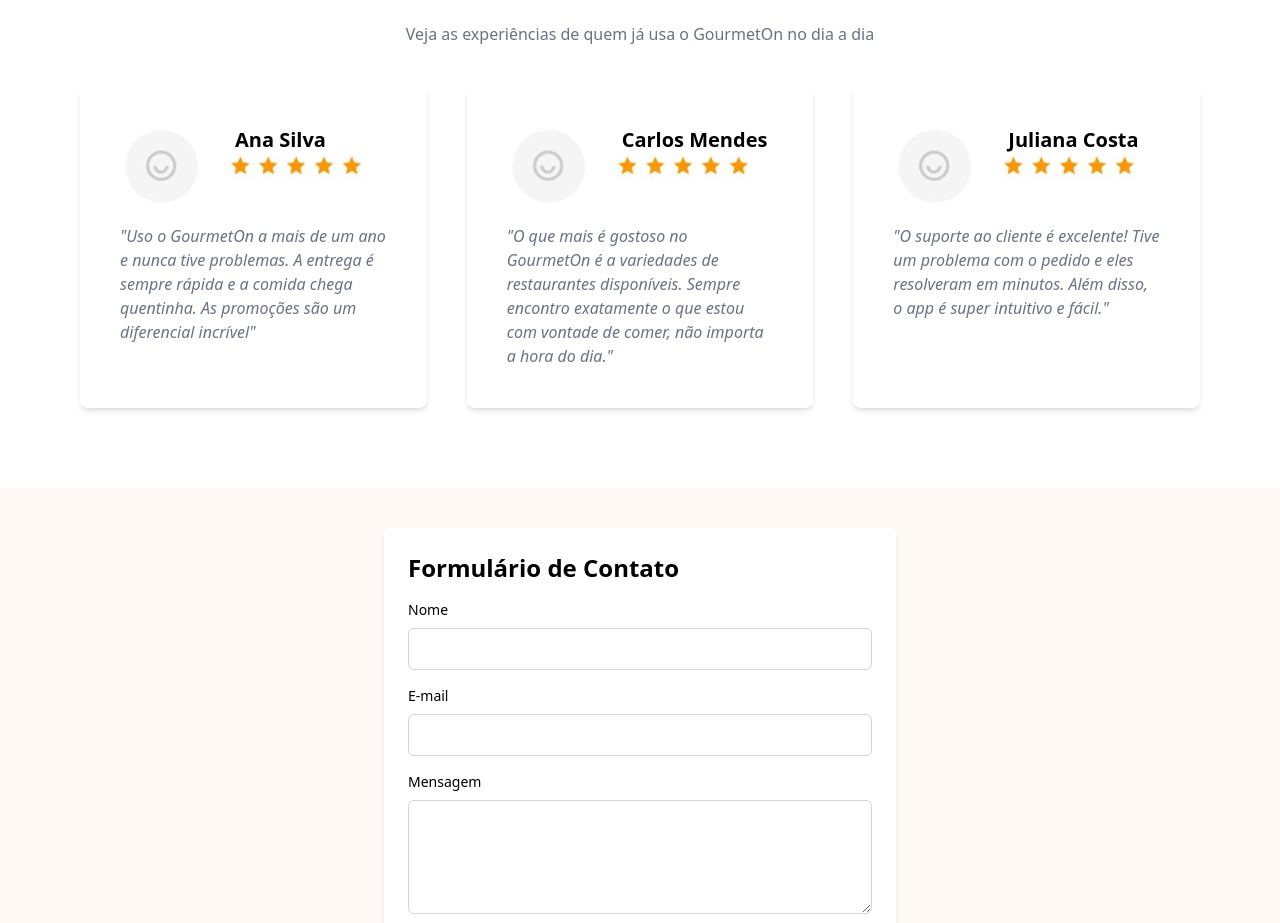
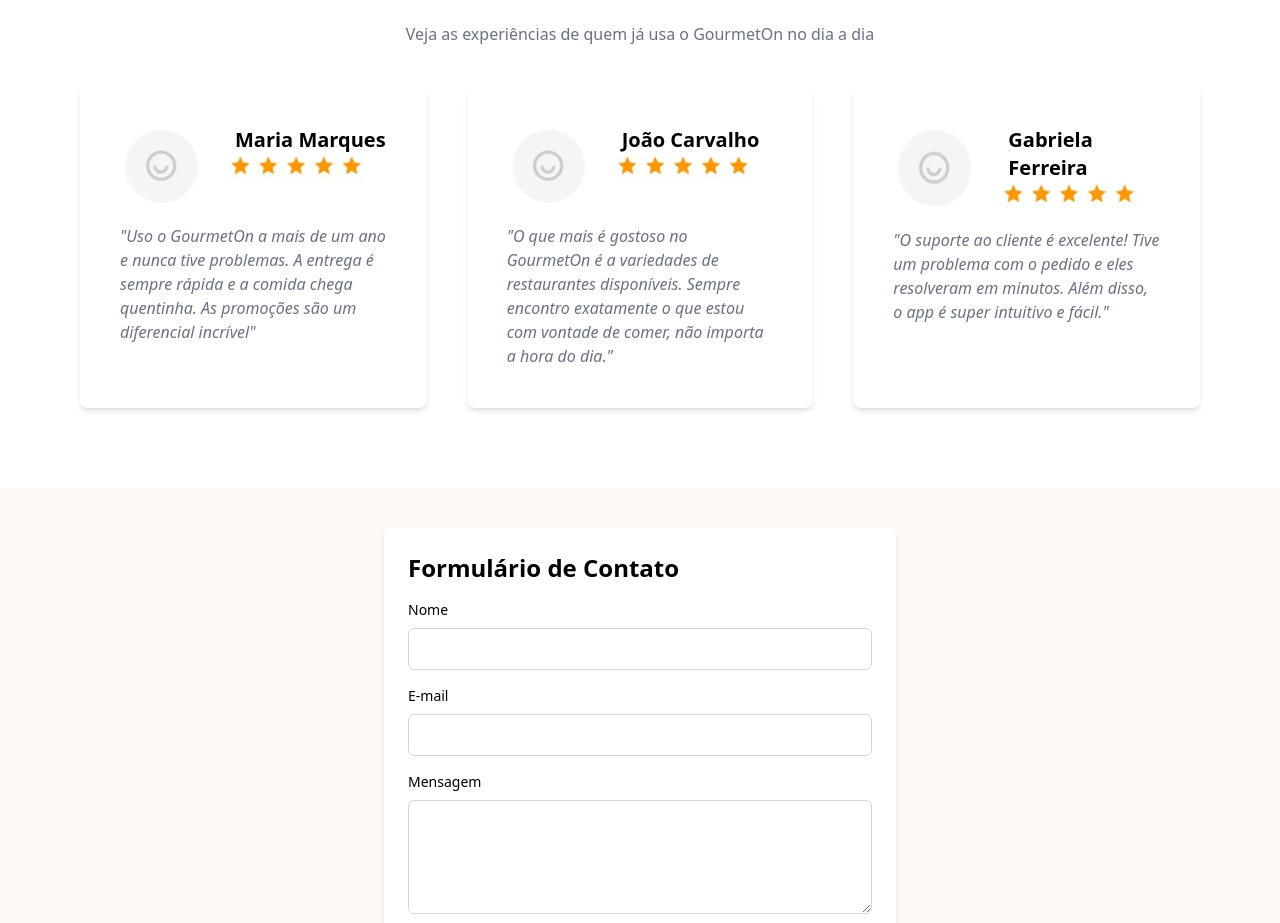
Before and after one commit to Gsn00/cp05-webdev, a React (Vite) app: page / in a window 1280 px wide. Shown: the part 2100-3023 px from the top of the page. Built offline with nearby package versions, Linux system fonts and the light colour scheme; no server answers.

Commit message:
Mudança de nomes na seção depoimentos

```diff
--- a/src/componentes/Depoimentos.jsx
+++ b/src/componentes/Depoimentos.jsx
@@ -16,7 +16,7 @@
           <div className="flex gap-5 flex-col md:flex-row">
             <img src="/imgs/imagem.png" alt="" />
             <div className="text-left">
-              <h2 className="font-bold text-xl ml-3">Ana Silva</h2>
+              <h2 className="font-bold text-xl ml-3">Maria Marques</h2>
               <img src="/imgs/imagem2.png" alt="" />
             </div>
           </div>
@@ -30,7 +30,7 @@
           <div className="flex gap-5 flex-col md:flex-row">
             <img src="/imgs/imagem.png" alt="" />
             <div className="text-left">
-              <h2 className="font-bold text-xl ml-3">Carlos Mendes</h2>
+              <h2 className="font-bold text-xl ml-3">João Carvalho</h2>
               <img src="/imgs/imagem2.png" alt="" />
             </div>
           </div>
@@ -44,7 +44,7 @@
           <div className="flex gap-5 flex-col md:flex-row">
             <img src="/imgs/imagem.png" alt="" />
             <div className="text-left">
-              <h2 className="font-bold text-xl ml-3">Juliana Costa</h2>
+              <h2 className="font-bold text-xl ml-3">Gabriela Ferreira</h2>
               <img src="/imgs/imagem2.png" alt="" />
             </div>
           </div>
```
